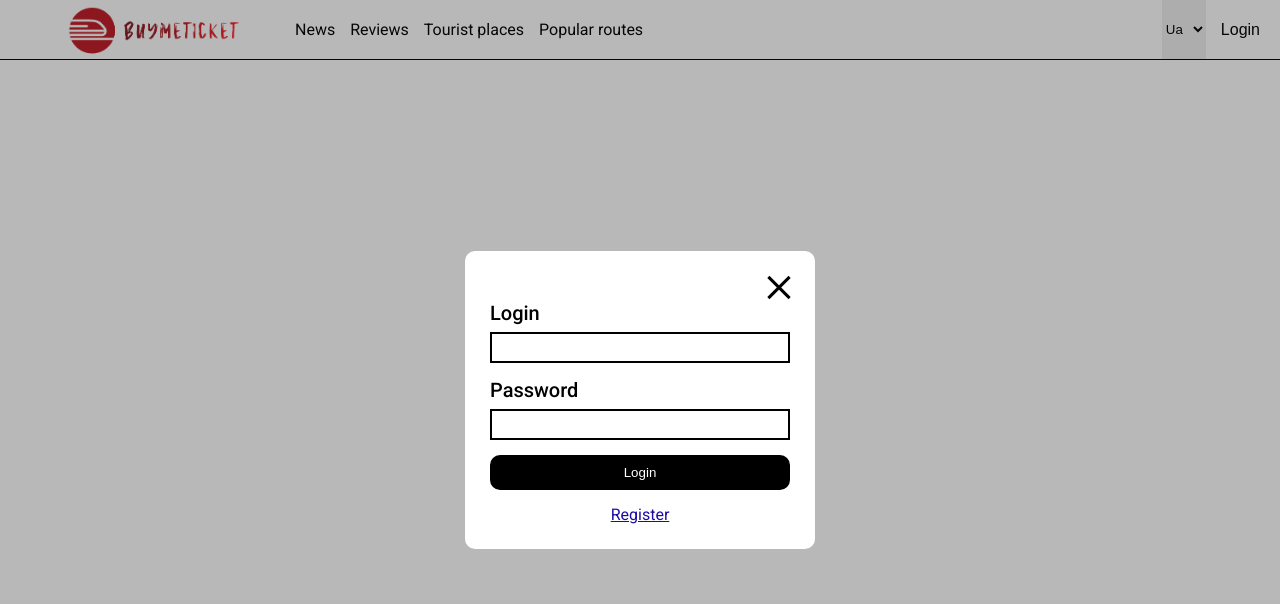
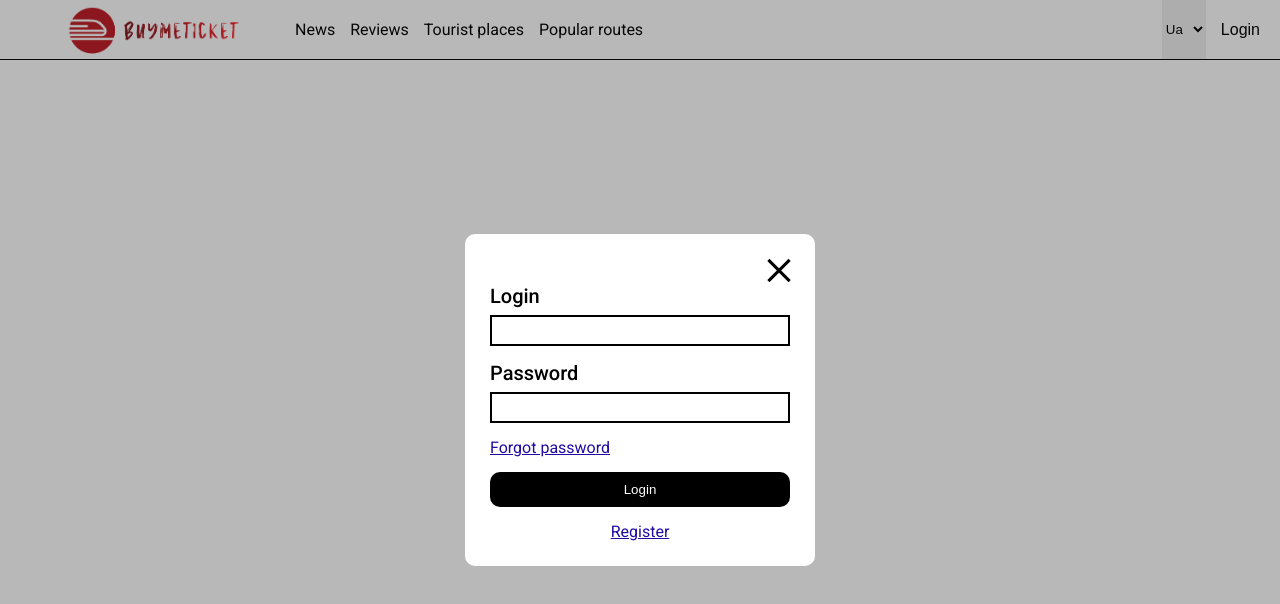
Before and after one commit to BuyMeTicketTeam/FindMeTicket, a React (Create React App) app in the folder src/frontend/: page / in a window 1280 px wide. Both pictures are taken after a click on the button "Login". Shown: the top 604 px of the page. Built offline with nearby package versions, Linux system fonts and the light colour scheme.

Commit message:
Change the structure of frontend files.

```diff
--- a/src/frontend/src/components/Header.jsx
+++ b/src/frontend/src/components/Header.jsx
@@ -1,7 +1,7 @@
 import React, { useState } from 'react';
 import LoginBtn from './LoginBtn';
 import LanguageSelect from './LanguageSelect';
-import Popup from './Popup';
+import Login from './Login';
 
 export default function Header() {
   const [popupLogin, changePopup] = useState(false);
@@ -16,7 +16,7 @@ export default function Header() {
       </ul>
       <LanguageSelect />
       <LoginBtn status={false} changePopup={changePopup} />
-      {popupLogin && <Popup changePopup={changePopup} />}
+      {popupLogin && <Login changePopup={changePopup} />}
     </header>
   );
 }
--- a/src/frontend/src/components/Popup.jsx
+++ b/src/frontend/src/components/Login.jsx
@@ -33,8 +33,9 @@ export default function Popup({ changePopup }) {
         {error !== '' && <p className="error">{error}</p>}
         <Field name="Login" value={login} type="text" onInputChange={onLoginChange} />
         <Field name="Password" value={password} type="password" onInputChange={onPasswordChange} />
+        <div className="link"><a href="/reset">Forgot password</a></div>
         <Button className="btn-full" name="Login" onButton={onButton} />
-        <div className="link"><a href="/register">Register</a></div>
+        <div className="link link-register"><a href="/register">Register</a></div>
       </div>
     </div>
   );
--- a/src/frontend/src/pages/Confirm.jsx
+++ b/src/frontend/src/confirm/index.jsx
@@ -1,6 +1,7 @@
 import React, { useState, useEffect } from 'react';
 import Input from '../components/Input';
 import Button from '../components/Button';
+import './confirm.css';
 
 export default function Confirm() {
   const [code, onCodeChange] = useState('');
--- a/src/frontend/src/pages/Register.jsx
+++ b/src/frontend/src/register/index.jsx
@@ -1,6 +1,7 @@
 import React, { useState, useEffect } from 'react';
 import Field from '../components/Field';
 import Button from '../components/Button';
+import './register.css';
 
 export default function Register() {
   const [nickname, onNicknameChange] = useState('');
--- a/src/frontend/src/styles/login.css
+++ b/src/frontend/src/styles/login.css
@@ -19,14 +19,17 @@
   }
 
   .link {
-    margin-top: 15px;
-    text-align: center;
+    margin: 15px 0;
     color: #200BA5;
   }
 
   .link:hover {
     cursor: pointer;
-    text-decoration: underline;
+  }
+
+  .link-register {
+    text-align: center;
+    margin-bottom: 0;
   }
 
   .close {
```
Also changed, not shown: src/frontend/src/App.jsx (+3 -5 lines), src/frontend/src/confirm/confirm.css (renamed from src/frontend/src/styles/confirm.css), src/frontend/src/main/index.jsx (renamed from src/frontend/src/pages/index.jsx), src/frontend/src/register/register.css (renamed from src/frontend/src/styles/register.css).
